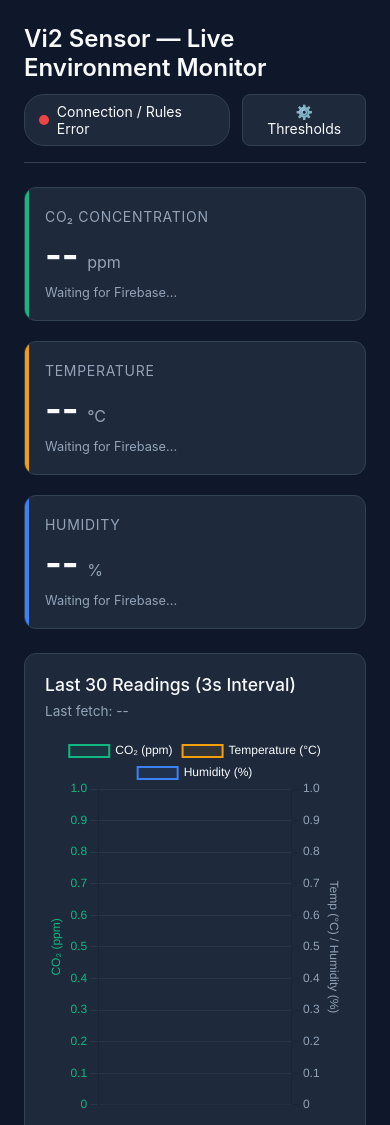
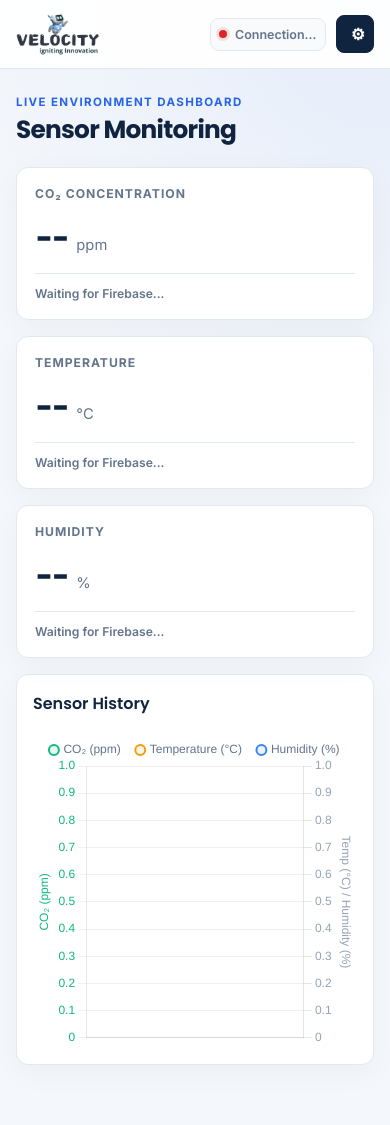
Before and after one commit to Velocity-i2/website, a website: page airsensor.html in a window 390 px wide. Shown: the top 1125 px of the page. After the commit the page ends 1101 px from the top, so only its background shows below. Drawn offline with nearby package versions, Linux system fonts and the light colour scheme; no server answers.

Commit message:
Redesign air sensor dashboard
Add Velocity branding, responsive layout, favicon, and a scroll-safe threshold settings popup.

Co-authored-by: Copilot <223556219+Copilot@users.noreply.github.com>

```diff
--- a/airsensor.html
+++ b/airsensor.html
@@ -3,201 +3,276 @@
 <head>
   <meta charset="UTF-8" />
   <meta name="viewport" content="width=device-width, initial-scale=1.0" />
-  <title>Vi2 Sensor Telemetry Dashboard</title>
+  <title>Air Quality Monitor | Velocity</title>
+  <meta name="description" content="Live environmental monitoring dashboard for the Vi2 air quality sensor." />
+  <meta property="og:title" content="Velocity Air Quality Monitor" />
+  <meta property="og:description" content="Live CO2, temperature and humidity telemetry dashboard." />
+  <meta property="og:image" content="https://velocityi2.in/public/logo.png" />
+  <link rel="icon" type="image/png" href="/public/favicon.png" />
+  <link rel="preconnect" href="https://fonts.googleapis.com" />
+  <link rel="preconnect" href="https://fonts.gstatic.com" crossorigin />
+  <link href="https://fonts.googleapis.com/css2?family=Inter:wght@400;500;600;700&family=Poppins:wght@600;700&display=swap" rel="stylesheet" />
   <!-- Chart.js CDN -->
   <script src="https://cdn.jsdelivr.net/npm/chart.js@4.6.1/dist/chart.umd.min.js"></script>
   <style>
     :root {
-      --bg-color: #0f172a;
-      --card-bg: #1e293b;
-      --text-main: #f8fafc;
-      --text-muted: #94a3b8;
-      --co2-color: #10b981;
-      --temp-color: #f59e0b;
-      --hum-color: #3b82f6;
-      --border-color: #334155;
-      --warn-color: #f59e0b;
-      --crit-color: #ef4444;
+      --bg: #f4f7fb;
+      --surface: #ffffff;
+      --surface-soft: #f8fafc;
+      --text: #10233f;
+      --muted: #64748b;
+      --border: #e2e8f0;
+      --navy: #10233f;
+      --blue: #2563eb;
+      --co2: #059669;
+      --temp: #ea8b1a;
+      --hum: #2563eb;
+      --warn: #d97706;
+      --crit: #dc2626;
     }
 
     * {
       box-sizing: border-box;
       margin: 0;
       padding: 0;
-      font-family: -apple-system, BlinkMacSystemFont, "Segoe UI", Roboto, sans-serif;
+      font-family: "Inter", -apple-system, BlinkMacSystemFont, "Segoe UI", sans-serif;
     }
 
     body {
-      background-color: var(--bg-color);
-      color: var(--text-main);
-      padding: 24px;
+      background:
+        radial-gradient(circle at top right, rgba(37, 99, 235, 0.07), transparent 28rem),
+        var(--bg);
+      color: var(--text);
       min-height: 100vh;
     }
 
-    .container {
-      max-width: 1100px;
-      margin: 0 auto;
+    .topbar {
+      background: rgba(255, 255, 255, 0.92);
+      border-bottom: 1px solid var(--border);
+      backdrop-filter: blur(14px);
+      position: sticky;
+      top: 0;
+      z-index: 20;
     }
 
-    header {
+    .topbar-inner,
+    .container {
+      max-width: 1180px;
+      margin: 0 auto;
+      width: 100%;
+    }
+
+    .topbar-inner {
       display: flex;
       justify-content: space-between;
       align-items: center;
-      flex-wrap: wrap;
-      gap: 12px;
-      margin-bottom: 24px;
-      padding-bottom: 16px;
-      border-bottom: 1px solid var(--border-color);
+      min-height: 78px;
+      padding: 10px 24px;
     }
 
-    header h1 {
-      font-size: 1.5rem;
-      font-weight: 600;
+    .brand {
+      display: flex;
+      align-items: center;
+      gap: 12px;
+      color: var(--text);
+      text-decoration: none;
+    }
+
+    .brand img {
+      height: 54px;
+      width: auto;
+      object-fit: contain;
+    }
+
+    .brand-copy {
+      border-left: 1px solid var(--border);
+      padding-left: 12px;
+    }
+
+    .brand-copy strong,
+    .brand-copy span {
+      display: block;
+    }
+
+    .brand-copy strong {
+      font-family: "Poppins", sans-serif;
+      font-size: 0.95rem;
+      letter-spacing: 0.02em;
+    }
+
+    .brand-copy span {
+      color: var(--muted);
+      font-size: 0.75rem;
+      margin-top: 2px;
     }
 
     .header-actions {
       display: flex;
       align-items: center;
-      gap: 12px;
+      gap: 10px;
     }
 
     .status-badge {
       display: flex;
       align-items: center;
       gap: 8px;
-      background: var(--card-bg);
-      padding: 8px 14px;
-      border-radius: 20px;
-      font-size: 0.875rem;
-      border: 1px solid var(--border-color);
+      background: var(--surface-soft);
+      padding: 9px 12px;
+      border-radius: 9px;
+      font-size: 0.78rem;
+      font-weight: 600;
+      color: var(--muted);
+      border: 1px solid var(--border);
     }
 
     .btn-settings {
-      background: var(--card-bg);
-      color: var(--text-main);
-      border: 1px solid var(--border-color);
-      padding: 8px 14px;
+      background: var(--navy);
+      color: #fff;
+      border: 1px solid var(--navy);
+      padding: 9px 13px;
       border-radius: 8px;
-      font-size: 0.875rem;
+      font-size: 0.78rem;
+      font-weight: 700;
       cursor: pointer;
       display: flex;
       align-items: center;
       gap: 6px;
-      transition: background 0.2s, border-color 0.2s;
+      transition: 0.2s ease;
     }
 
     .btn-settings:hover {
-      background: #273549;
-      border-color: #475569;
+      background: #1a365d;
+      transform: translateY(-1px);
     }
 
     .dot {
-      width: 10px;
-      height: 10px;
+      width: 8px;
+      height: 8px;
       border-radius: 50%;
-      background-color: #94a3b8;
+      background: #94a3b8;
+      flex-shrink: 0;
     }
 
     .dot.connected {
-      background-color: #22c55e;
-      animation: pulse 1.5s infinite;
+      background: #10b981;
+      box-shadow: 0 0 0 3px rgba(16, 185, 129, 0.12);
     }
 
     .dot.error {
-      background-color: #ef4444;
-      animation: none;
+      background: var(--crit);
+      box-shadow: 0 0 0 3px rgba(220, 38, 38, 0.12);
     }
 
-    @keyframes pulse {
-      0% { opacity: 1; }
-      50% { opacity: 0.4; }
-      100% { opacity: 1; }
+    main {
+      padding: 38px 24px 48px;
     }
 
-    /* Live Metric Cards */
+    .page-heading {
+      display: flex;
+      align-items: flex-end;
+      justify-content: space-between;
+      gap: 20px;
+      margin-bottom: 22px;
+    }
+
+    .eyebrow {
+      color: var(--blue);
+      font-size: 0.72rem;
+      font-weight: 700;
+      letter-spacing: 0.12em;
+      text-transform: uppercase;
+      margin-bottom: 7px;
+    }
+
+    .page-heading h1 {
+      font-family: "Poppins", sans-serif;
+      font-size: clamp(1.55rem, 3vw, 2.15rem);
+      line-height: 1.15;
+      letter-spacing: -0.03em;
+    }
+
+    .refresh-label {
+      color: var(--muted);
+      font-size: 0.78rem;
+      white-space: nowrap;
+    }
+
     .cards-grid {
       display: grid;
-      grid-template-columns: repeat(auto-fit, minmax(260px, 1fr));
-      gap: 20px;
-      margin-bottom: 24px;
+      grid-template-columns: repeat(3, minmax(0, 1fr));
+      gap: 16px;
+      margin-bottom: 16px;
     }
 
     .card {
-      background: var(--card-bg);
-      border: 1px solid var(--border-color);
+      background: var(--surface);
+      border: 1px solid var(--border);
       border-radius: 12px;
-      padding: 20px;
-      position: relative;
-      overflow: hidden;
-      transition: border-color 0.3s ease;
+      padding: 22px;
+      box-shadow: 0 8px 30px rgba(15, 23, 42, 0.04);
+      transition: 0.2s ease;
     }
 
-    .card::before {
-      content: "";
-      position: absolute;
-      top: 0;
-      left: 0;
-      width: 4px;
-      height: 100%;
-    }
+    .card:hover { transform: translateY(-2px); }
 
-    .card.co2::before { background: var(--co2-color); }
-    .card.temp::before { background: var(--temp-color); }
-    .card.hum::before { background: var(--hum-color); }
-
-    .card.alert-warn { border-color: var(--warn-color); }
-    .card.alert-crit { border-color: var(--crit-color); }
+    .card.alert-warn { border-color: var(--warn); }
+    .card.alert-crit { border-color: var(--crit); }
 
     .card-title {
-      color: var(--text-muted);
-      font-size: 0.875rem;
+      color: var(--muted);
+      font-size: 0.76rem;
+      font-weight: 700;
       text-transform: uppercase;
-      letter-spacing: 0.05em;
-      margin-bottom: 8px;
+      letter-spacing: 0.08em;
+      margin-bottom: 12px;
     }
 
     .card-value {
-      font-size: 2.25rem;
+      color: var(--navy);
+      font-size: 2.4rem;
       font-weight: 700;
+      letter-spacing: -0.04em;
     }
 
     .card-unit {
-      font-size: 1rem;
-      color: var(--text-muted);
+      color: var(--muted);
+      font-size: 0.92rem;
       margin-left: 4px;
     }
 
     .card-sub {
-      margin-top: 8px;
-      font-size: 0.8rem;
-      color: var(--text-muted);
+      margin-top: 14px;
+      padding-top: 12px;
+      border-top: 1px solid var(--border);
+      font-size: 0.76rem;
+      color: var(--muted);
+      font-weight: 600;
     }
 
-    /* Chart Container */
     .chart-box {
-      background: var(--card-bg);
-      border: 1px solid var(--border-color);
+      background: var(--surface);
+      border: 1px solid var(--border);
       border-radius: 12px;
-      padding: 20px;
+      padding: 22px;
+      box-shadow: 0 8px 30px rgba(15, 23, 42, 0.04);
     }
 
     .chart-header {
       display: flex;
       justify-content: space-between;
       align-items: center;
-      flex-wrap: wrap;
-      gap: 8px;
-      margin-bottom: 16px;
+      margin-bottom: 12px;
     }
 
     .chart-header h2 {
-      font-size: 1.1rem;
-      font-weight: 500;
+      font-family: "Poppins", sans-serif;
+      font-size: 1rem;
+      font-weight: 600;
     }
 
     .canvas-wrapper {
       position: relative;
-      height: 380px;
+      height: 360px;
       width: 100%;
     }
 
@@ -206,8 +281,8 @@
       display: none;
       position: fixed;
       inset: 0;
-      background: rgba(0, 0, 0, 0.7);
-      backdrop-filter: blur(3px);
+      background: rgba(15, 23, 42, 0.48);
+      backdrop-filter: blur(5px);
       z-index: 100;
       justify-content: center;
       align-items: center;
@@ -219,13 +294,15 @@
     }
 
     .modal {
-      background: var(--card-bg);
-      border: 1px solid var(--border-color);
+      background: var(--surface);
+      border: 1px solid var(--border);
       border-radius: 14px;
       width: 100%;
       max-width: 460px;
+      max-height: calc(100vh - 32px);
+      overflow-y: auto;
       padding: 24px;
-      box-shadow: 0 20px 25px -5px rgba(0, 0, 0, 0.5);
+      box-shadow: 0 24px 60px rgba(15, 23, 42, 0.18);
     }
 
     .modal-header {
@@ -234,7 +311,7 @@
       align-items: center;
       margin-bottom: 18px;
       padding-bottom: 12px;
-      border-bottom: 1px solid var(--border-color);
+      border-bottom: 1px solid var(--border);
     }
 
     .modal-header h3 {
@@ -245,7 +322,7 @@
     .close-btn {
       background: none;
       border: none;
-      color: var(--text-muted);
+      color: var(--muted);
       font-size: 1.4rem;
       cursor: pointer;
     }
@@ -254,23 +331,26 @@
       display: grid;
       grid-template-columns: 1fr 1fr;
       gap: 14px;
+      width: 100%;
+      min-width: 0;
     }
 
     .form-group {
       display: flex;
       flex-direction: column;
       gap: 6px;
+      min-width: 0;
     }
 
     .form-group label {
       font-size: 0.8rem;
-      color: var(--text-muted);
+      color: var(--muted);
     }
 
     .form-group input {
-      background: var(--bg-color);
-      border: 1px solid var(--border-color);
-      color: var(--text-main);
+      background: var(--surface-soft);
+      border: 1px solid var(--border);
+      color: var(--text);
       padding: 10px 12px;
       border-radius: 8px;
       font-size: 0.95rem;
@@ -296,8 +376,8 @@
 
     .btn-cancel {
       background: transparent;
-      border: 1px solid var(--border-color);
-      color: var(--text-muted);
+      border: 1px solid var(--border);
+      color: var(--muted);
       padding: 9px 16px;
       border-radius: 8px;
       cursor: pointer;
@@ -316,22 +396,68 @@
     .btn-save:hover {
       background: #1d4ed8;
     }
+
+    @media (max-width: 760px) {
+      .topbar-inner {
+        min-height: 68px;
+        padding: 8px 16px;
+      }
+
+      .brand img { height: 44px; }
+      .brand-copy { display: none; }
+      .status-badge { max-width: 150px; }
+      main { padding: 26px 16px 36px; }
+      .page-heading { align-items: flex-start; }
+      .refresh-label { display: none; }
+      .cards-grid { grid-template-columns: 1fr; }
+      .card { padding: 18px; }
+      .canvas-wrapper { height: 320px; }
+      .chart-box { padding: 16px; }
+    }
+
+    @media (max-width: 460px) {
+      .status-badge { padding: 8px; }
+      #status-text { max-width: 82px; overflow: hidden; text-overflow: ellipsis; white-space: nowrap; }
+      .btn-settings { font-size: 0; width: 38px; height: 38px; justify-content: center; }
+      .btn-settings::after { content: "⚙"; font-size: 1rem; }
+      .modal-overlay { align-items: flex-start; overflow-y: auto; }
+      .modal { max-height: calc(100vh - 32px); margin: 16px 0; padding: 18px; }
+      .form-grid { grid-template-columns: 1fr 1fr; gap: 10px; }
+      .form-group input { width: 100%; min-width: 0; padding: 9px 8px; }
+      .modal-footer { flex-wrap: wrap; }
+      .save-status { flex-basis: 100%; margin-bottom: 4px; }
+    }
   </style>
 </head>
 <body>
-  <div class="container">
-    <header>
-      <h1>Vi2 Sensor — Live Environment Monitor</h1>
+  <header class="topbar">
+    <div class="topbar-inner">
+      <a class="brand" href="/" aria-label="Velocity home">
+        <img src="/public/logo.png" alt="Velocity — Igniting Innovation" />
+        <div class="brand-copy">
+          <strong>Air Quality Monitor</strong>
+        </div>
+      </a>
       <div class="header-actions">
         <div class="status-badge">
           <span class="dot" id="status-dot"></span>
           <span id="status-text">Connecting to Firebase...</span>
         </div>
-        <button class="btn-settings" id="open-settings-btn">⚙️ Thresholds</button>
+        <button class="btn-settings" id="open-settings-btn" type="button">Thresholds</button>
+      </div>
     </div>
   </header>
 
-    <!-- Live Readings -->
+  <main>
+    <div class="container">
+      <div class="page-heading">
+        <div>
+          <div class="eyebrow">Live Environment Dashboard</div>
+          <h1>Sensor Monitoring</h1>
+        </div>
+        <div class="refresh-label" id="last-updated">Last fetch: --</div>
+      </div>
+
       <div class="cards-grid">
         <div class="card co2" id="co2-card">
           <div class="card-title">CO₂ Concentration</div>
@@ -361,11 +487,10 @@
         </div>
       </div>
 
-    <!-- Last 30 Readings Graph -->
       <div class="chart-box">
         <div class="chart-header">
-        <h2>Last 30 Readings (3s Interval)</h2>
-        <span style="font-size: 0.85rem; color: var(--text-muted);" id="last-updated">Last fetch: --</span>
+          <h2>Sensor History</h2>
+          <span class="refresh-label">Last 30 readings · 3-second interval</span>
         </div>
         <div class="canvas-wrapper">
           <canvas id="sensorChart"></canvas>
@@ -488,19 +613,28 @@
         animation: { duration: 300 },
         interaction: { mode: "index", intersect: false },
         plugins: {
-          legend: { labels: { color: "#f8fafc" } }
+          legend: {
+            labels: {
+              color: "#64748b",
+              usePointStyle: true,
+              pointStyle: "circle",
+              boxWidth: 7,
+              boxHeight: 7,
+              padding: 16
+            }
+          }
         },
         scales: {
           x: {
-            ticks: { color: "#94a3b8", maxRotation: 45, minRotation: 0 },
-            grid: { color: "rgba(51, 65, 85, 0.5)" }
+            ticks: { color: "#94a3b8", maxTicksLimit: 8, maxRotation: 0 },
+            grid: { color: "#edf2f7", drawBorder: false }
           },
           yCo2: {
             type: "linear",
             position: "left",
             title: { display: true, text: "CO₂ (ppm)", color: "#10b981" },
             ticks: { color: "#10b981" },
-            grid: { color: "rgba(51, 65, 85, 0.5)" }
+            grid: { color: "#edf2f7", drawBorder: false }
           },
           yTempHum: {
             type: "linear",
@@ -605,7 +739,7 @@
           currentThresholds = { ...currentThresholds, ...data.config.thresholds };
         }
 
-        setStatus("connected", "Connected • Vi2_Sensor");
+        setStatus("connected", "Connected • Live Data");
         updateDashboard(data.Vi2_Sensor, currentThresholds);
       } catch (error) {
         console.error("Firebase fetch error:", error);
```
Also changed, not shown: vite.config.ts (+10 -1 lines). Lines whose indentation alone changed are shown as unchanged.
